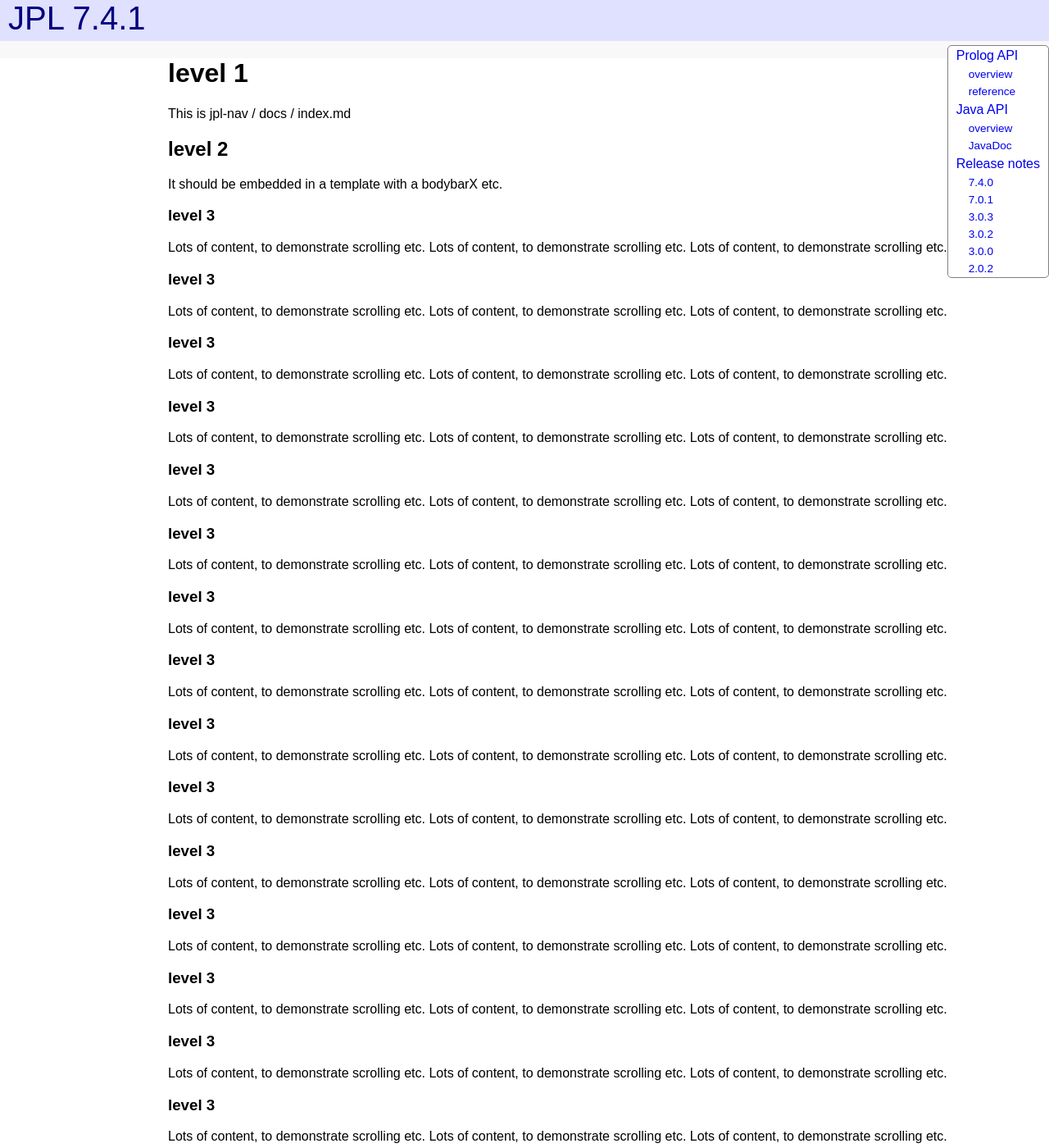
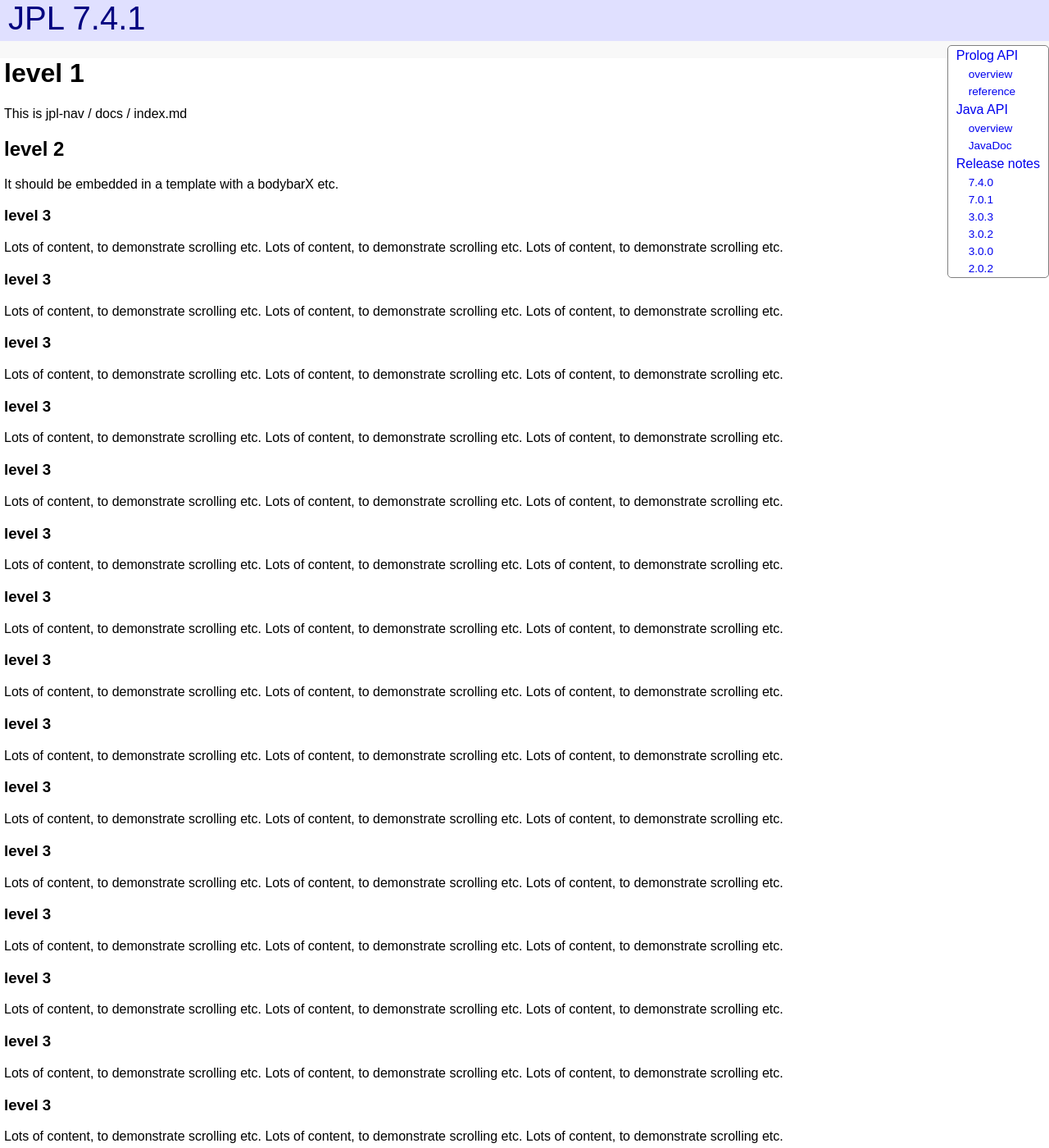
Before and after one commit to anionic/jpl-nav, a Jekyll site: the page built from docs/index.md, in a window 1280 px wide and 1400 px high. Shown: the whole window at 82% size. Built offline with Jekyll 4.4.1, drawn with Linux system fonts in a browser that asks for light colours.

Commit message:
Update default.html

```diff
--- a/docs/_layouts/default.html
+++ b/docs/_layouts/default.html
@@ -130,7 +130,7 @@
 				.mainbar {
 					background-color: #FFFFFF;
 					margin: 0 auto 0 auto; /* horiz centred */
-					padding: 0 5px 0 205px;
+					padding: 0 205px 0 5px;
 					max-widthQ: 990px; /* 1000-(5+5) */
 				}
 				.midbar {
```
